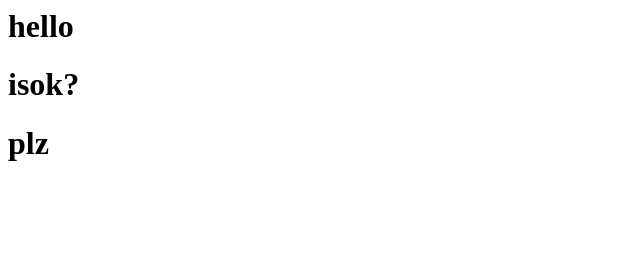
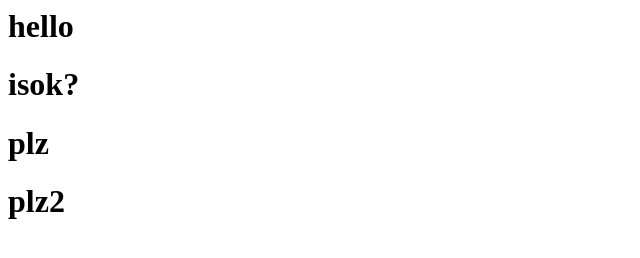
Before and after one commit to potato3641/TEST_jenkins, a plain HTML site: page ngin/index.html in a window 1280 px wide. Shown: the whole page, without its empty margins (0-640 px from the left). Drawn offline with Linux system fonts and the light colour scheme.

Commit message:
test-003 start

```diff
--- a/ngin/index.html
+++ b/ngin/index.html
@@ -1,3 +1,4 @@
 <h1>hello</h1>
 <h1>isok?</h1>
 <h1>plz</h1>
+<h1>plz2</h1>
```
